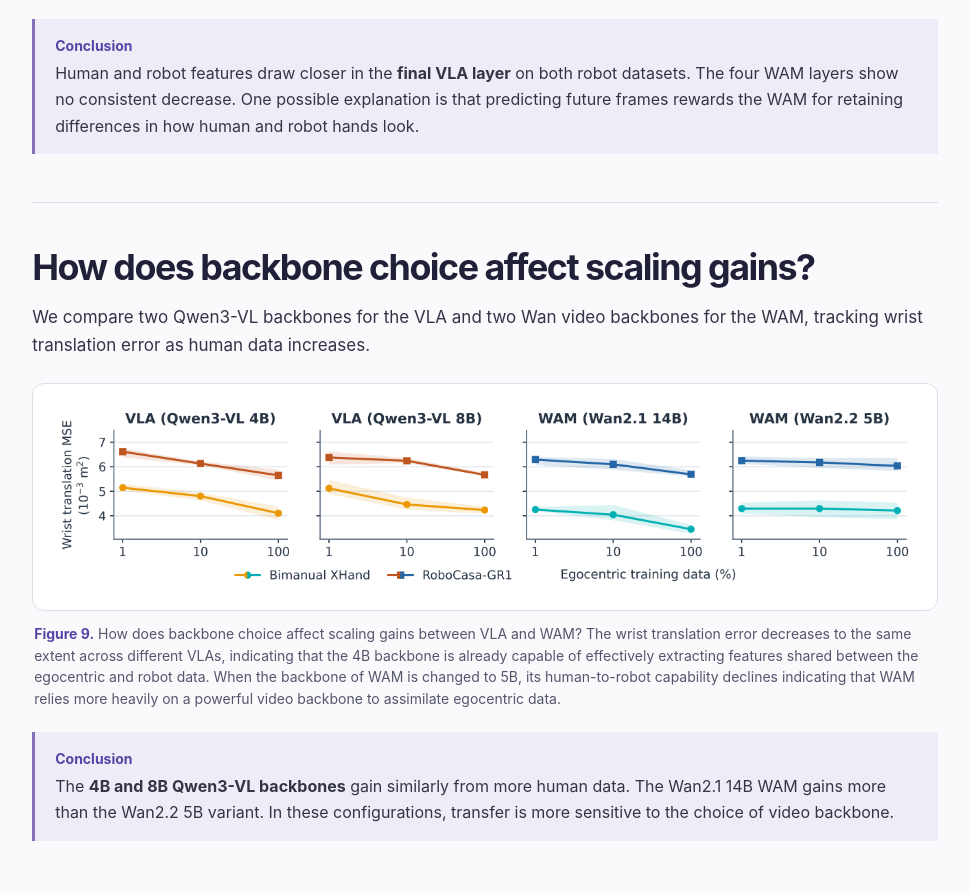
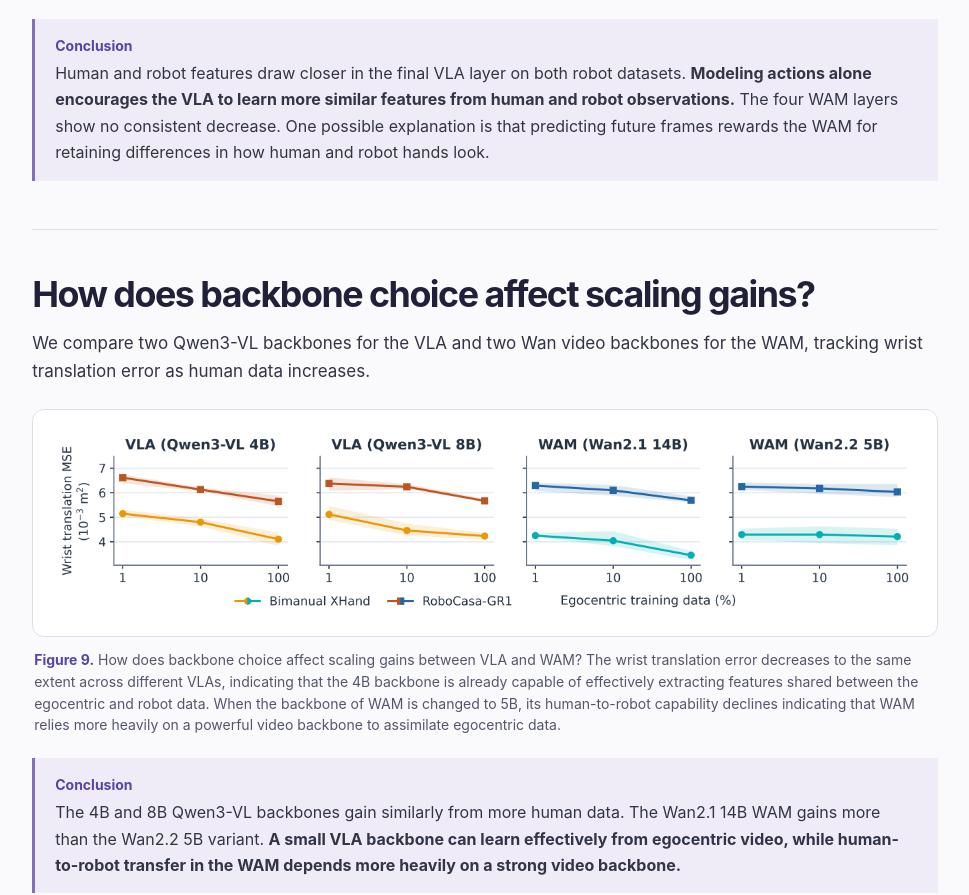
Before and after one commit to PuzhenYuan/EgoStudy-website, a plain HTML site: page index.html in a window 1280 px wide. Shown: the part 7182-8077 px from the top of the page, without its empty margins (272-1241 px from the left). Drawn offline with Linux system fonts and the light colour scheme.

Commit message:
Refine conclusions on data diversity, feature alignment and backbone capacity

```diff
--- a/index.html
+++ b/index.html
@@ -84,7 +84,7 @@
   </a>
   <figcaption><b>Figure 5.</b> Which data processing and co-training designs improve transfer? Complete episodes, detailed captions, and the dataset diversity yield lower wrist translation error on both robot holdouts for both model families. This indicates that data diversity and alignment between trajectories and detailed language annotations are key factors in effective transfer. Moreover, fixed-step sampling yields lower error for the VLA, and event-level sampling yields lower error for the WAM.</figcaption>
 </figure>
- <div class="finding"><h4>Conclusion</h4><p>Clips that contain a complete action and captions that describe it in detail reduce wrist error on both holdouts. The mixed-source condition also outperforms the EgoDex comparison, although the paper notes that robot supervision contributes to this comparison. <strong>Fixed-step sampling works better for the VLA, and event-level sampling works better for the WAM.</strong></p></div>
+ <div class="finding"><h4>Conclusion</h4><p>Clips that contain a complete action and captions that describe it in detail reduce wrist error on both holdouts. The mixed-source condition also outperforms the EgoDex comparison, indicating data diversity matters in effective pretraining. <strong>Fixed-step sampling works better for the VLA, and event-level sampling works better for the WAM.</strong></p></div>
  </article>
 <article id="action-components" class="experiment">
  <h3>Which robot motions benefit most from more human data?</h3>
@@ -106,7 +106,7 @@
   </a>
   <figcaption><b>Figure 8.</b> How do VLA and WAM visual features change with scale? As egocentric data scale, relative separation R between human and robot features decreases in both robot domains for the VLA but shows no consistent decrease across the WAM layers examined. We hypothesize that human and robot features align more closely in our VLA because it only needs to output actions in a shared action space. Our WAM must also predict future video, which may encourage it to retain visual differences between human and robot hands.</figcaption>
 </figure>
- <div class="finding"><h4>Conclusion</h4><p>Human and robot features draw closer in the <strong>final VLA layer</strong> on both robot datasets. The four WAM layers show no consistent decrease. One possible explanation is that predicting future frames rewards the WAM for retaining differences in how human and robot hands look.</p></div>
+ <div class="finding"><h4>Conclusion</h4><p>Human and robot features draw closer in the final VLA layer on both robot datasets. <strong>Modeling actions alone encourages the VLA to learn more similar features from human and robot observations.</strong> The four WAM layers show no consistent decrease. One possible explanation is that predicting future frames rewards the WAM for retaining differences in how human and robot hands look.</p></div>
  </article>
 <article id="backbones" class="experiment">
  <h3>How does backbone choice affect scaling gains?</h3>
@@ -117,7 +117,7 @@
   </a>
   <figcaption><b>Figure 9.</b> How does backbone choice affect scaling gains between VLA and WAM? The wrist translation error decreases to the same extent across different VLAs, indicating that the 4B backbone is already capable of effectively extracting features shared between the egocentric and robot data. When the backbone of WAM is changed to 5B, its human-to-robot capability declines indicating that WAM relies more heavily on a powerful video backbone to assimilate egocentric data.</figcaption>
 </figure>
- <div class="finding"><h4>Conclusion</h4><p>The <strong>4B and 8B Qwen3-VL backbones</strong> gain similarly from more human data. The Wan2.1 14B WAM gains more than the Wan2.2 5B variant. In these configurations, transfer is more sensitive to the choice of video backbone.</p></div>
+ <div class="finding"><h4>Conclusion</h4><p>The 4B and 8B Qwen3-VL backbones gain similarly from more human data. The Wan2.1 14B WAM gains more than the Wan2.2 5B variant. <strong>A small VLA backbone can learn effectively from egocentric video, while human-to-robot transfer in the WAM depends more heavily on a strong video backbone.</strong></p></div>
  </article></div></div>
 </div></section>
 <section class="results section" id="results"><div class="reading"><h2>Results</h2>
```
